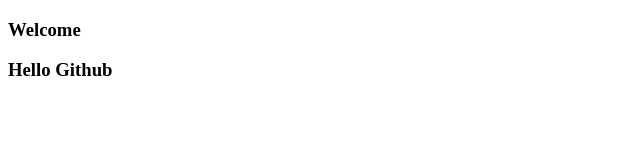
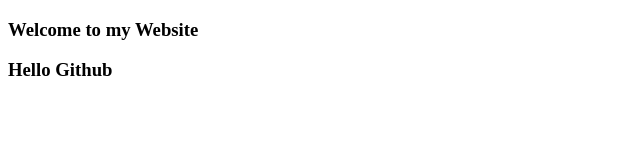
Before and after one commit to Laxman67/Github_tut_with_harward, a plain HTML site: page index.html in a window 1280 px wide. Shown: the whole page, without its empty margins (0-640 px from the left). Drawn offline with Linux system fonts and the light colour scheme.

Commit message:
Added  'Welcome to my website ' Content in previous added h3

```diff
--- a/index.html
+++ b/index.html
@@ -7,7 +7,7 @@
     <title>Hello Github</title>
 </head>
 <body>
-    <h3>Welcome </h3>
+    <h3>Welcome to my Website  </h3>
     <h3>Hello Github</h3>
 
 </body>
```
